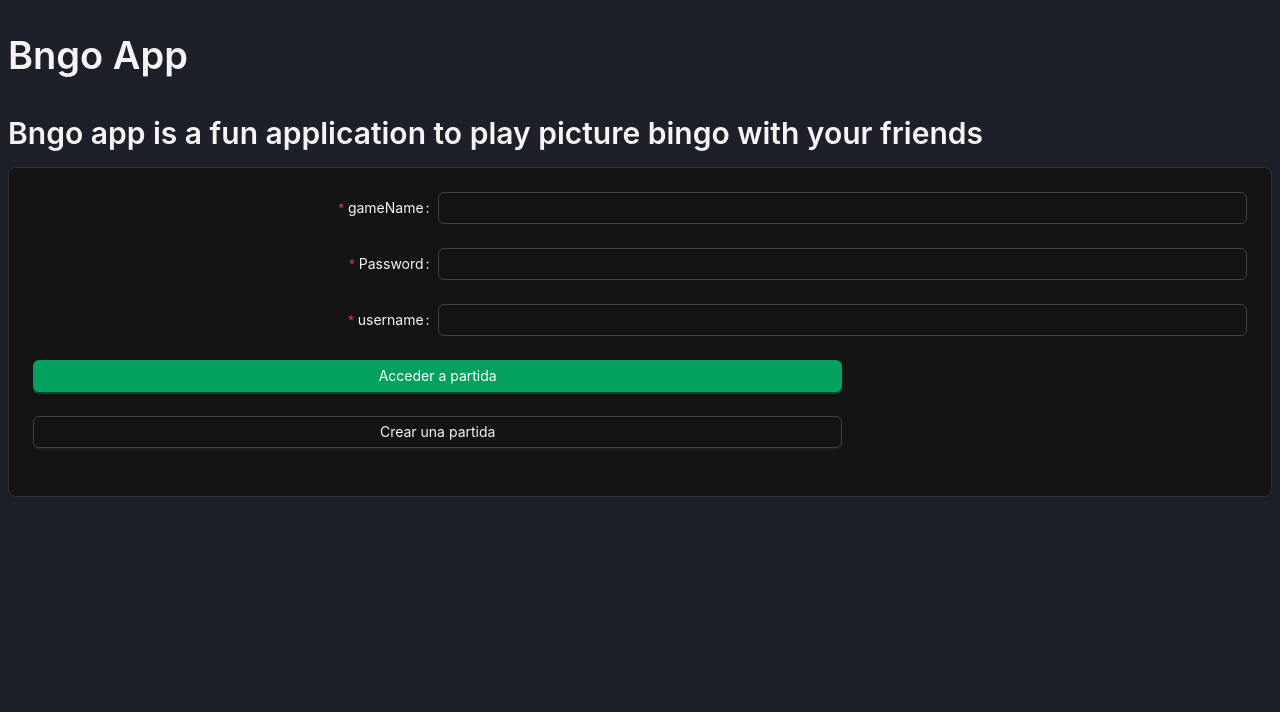
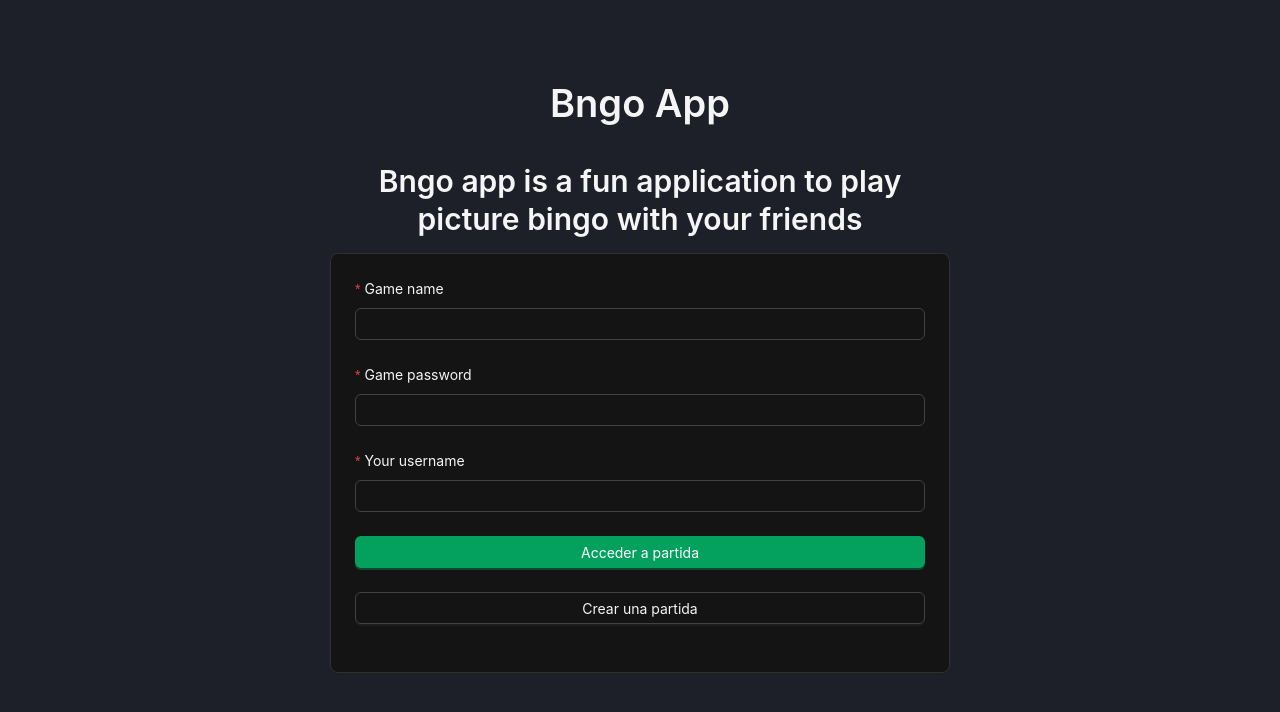
Before and after one commit to BRIKEV/bngo, a React (Vite) app in the folder client/: page / in a window 1280 px wide. Shown: the top 712 px of the page. Built offline with nearby package versions, Linux system fonts and the light colour scheme; no server answers.

Commit message:
improvement: better css

```diff
--- a/client/src/api/index.ts
+++ b/client/src/api/index.ts
@@ -23,7 +23,6 @@ export const createGame = async (gameKey: string, gameName: string, topics: numb
 
 export const saveImage = async (topicId: number, image: File, userId: string) => {
   const imagePath = `${userId}/${topicId}/${image.name}`;
-  console.log(image);
   const { data: imageUploaded } = await supabase.storage.from('topics').upload(
     imagePath,
     image,
--- /dev/null
+++ b/client/src/pages/Admin/Admin.module.css
@@ -0,0 +1,4 @@
+.container {
+  max-width: 1200px;
+  margin: 80px auto;
+}
--- a/client/src/pages/Admin/Admin.tsx
+++ b/client/src/pages/Admin/Admin.tsx
@@ -5,6 +5,7 @@ import CreateTopic from "./components/CreateTopic/CreateTopic";
 import ListTopics from "./components/ListTopics/ListTopics";
 import { useEffect } from "react";
 import gamesStore from "../../store/topics";
+import styles from './Admin.module.css';
 
 const Admin = () => {
   const findAllTopics = gamesStore((state) => state.findAllTopics);
@@ -12,7 +13,7 @@ const Admin = () => {
     findAllTopics();
   }, [findAllTopics]);
   return (
-    <div>
+    <div className={styles.container}>
       <Typography.Title>Crear juego</Typography.Title>
       <CreateGame />
       <hr />
--- a/client/src/pages/Admin/components/CreateGame/CreateGame.tsx
+++ b/client/src/pages/Admin/components/CreateGame/CreateGame.tsx
@@ -26,9 +26,10 @@ const CreateGame: React.FC = () => {
     <Form
       name="validate_other"
       onFinish={onFinish}
+      layout="vertical"
     >
       <Form.Item
-        label="gameName"
+        label="Game name"
         name="gameName"
         rules={[{ required: true, message: 'Please input your game!' }]}
       >
@@ -36,18 +37,18 @@ const CreateGame: React.FC = () => {
       </Form.Item>
 
       <Form.Item
-        label="Password"
+        label="Game password"
         name="key"
         rules={[{ required: true, message: 'Please input your key!' }]}
       >
         <Input />
       </Form.Item>
 
-      <Form.Item name="topics" label="Elige cateogria">
+      <Form.Item name="topics" label="Elige categoria">
         <Checkbox.Group>
           <Row>
             {topicList.map(topic => (
-              <Col key={topic.id} span={8}>
+              <Col key={topic.id}>
                 <Checkbox value={topic.id}>
                   {topic.name}
                 </Checkbox>
--- a/client/src/pages/Admin/components/CreateTopic/CreateTopic.tsx
+++ b/client/src/pages/Admin/components/CreateTopic/CreateTopic.tsx
@@ -34,9 +34,10 @@ const CreateTopic: React.FC = () => {
     <Form
       name="create_topic"
       onFinish={onFinish}
+      layout="vertical"
     >
       <Form.Item
-        label="topicName"
+        label="Nombre de la categoría"
         name="topicName"
         rules={[{ required: true, message: 'Please input your game!' }]}
       >
--- /dev/null
+++ b/client/src/pages/Home/Home.module.css
@@ -0,0 +1,5 @@
+.container {
+  max-width: 620px;
+  margin: 80px auto 0 auto;
+  text-align: center;
+}
--- a/client/src/pages/Home/Home.tsx
+++ b/client/src/pages/Home/Home.tsx
@@ -1,16 +1,20 @@
 import { Card, Typography } from "antd";
 import JoinGame from "./components/JoinGame/JoinGame";
+import styles from './Home.module.css';
+
 const { Title } = Typography;
 
 const Homepage = () => {
   return (
-    <Typography>
-      <Title>Bngo App</Title>
-      <Title level={2}>Bngo app is a fun application to play picture bingo with your friends</Title>
+    <div className={styles.container}>
+      <Typography>
+        <Title>Bngo App</Title>
+        <Title level={2}>Bngo app is a fun application to play picture bingo with your friends</Title>
+      </Typography>
       <Card>
         <JoinGame />
       </Card>
-    </Typography>
+    </div>
   );
 };
 
--- a/client/src/pages/Home/components/JoinGame/JoinGame.tsx
+++ b/client/src/pages/Home/components/JoinGame/JoinGame.tsx
@@ -23,13 +23,12 @@ const JoinGame: React.FC = () => {
   return (
     <Form
       name="basic"
-      labelCol={{ span: 8 }}
-      wrapperCol={{ span: 16 }}
       onFinish={onFinish}
       autoComplete="off"
+      layout="vertical"
     >
       <Form.Item<FieldType>
-        label="gameName"
+        label="Game name"
         name="gameName"
         rules={[{ required: true, message: 'Please input your game!' }]}
       >
@@ -37,7 +36,7 @@ const JoinGame: React.FC = () => {
       </Form.Item>
 
       <Form.Item<FieldType>
-        label="Password"
+        label="Game password"
         name="key"
         rules={[{ required: true, message: 'Please input your key!' }]}
       >
@@ -45,7 +44,7 @@ const JoinGame: React.FC = () => {
       </Form.Item>
 
       <Form.Item<FieldType>
-        label="username"
+        label="Your username"
         name="username"
         rules={[{ required: true, max: 40, message: 'Please input your username!' }]}
       >
```
